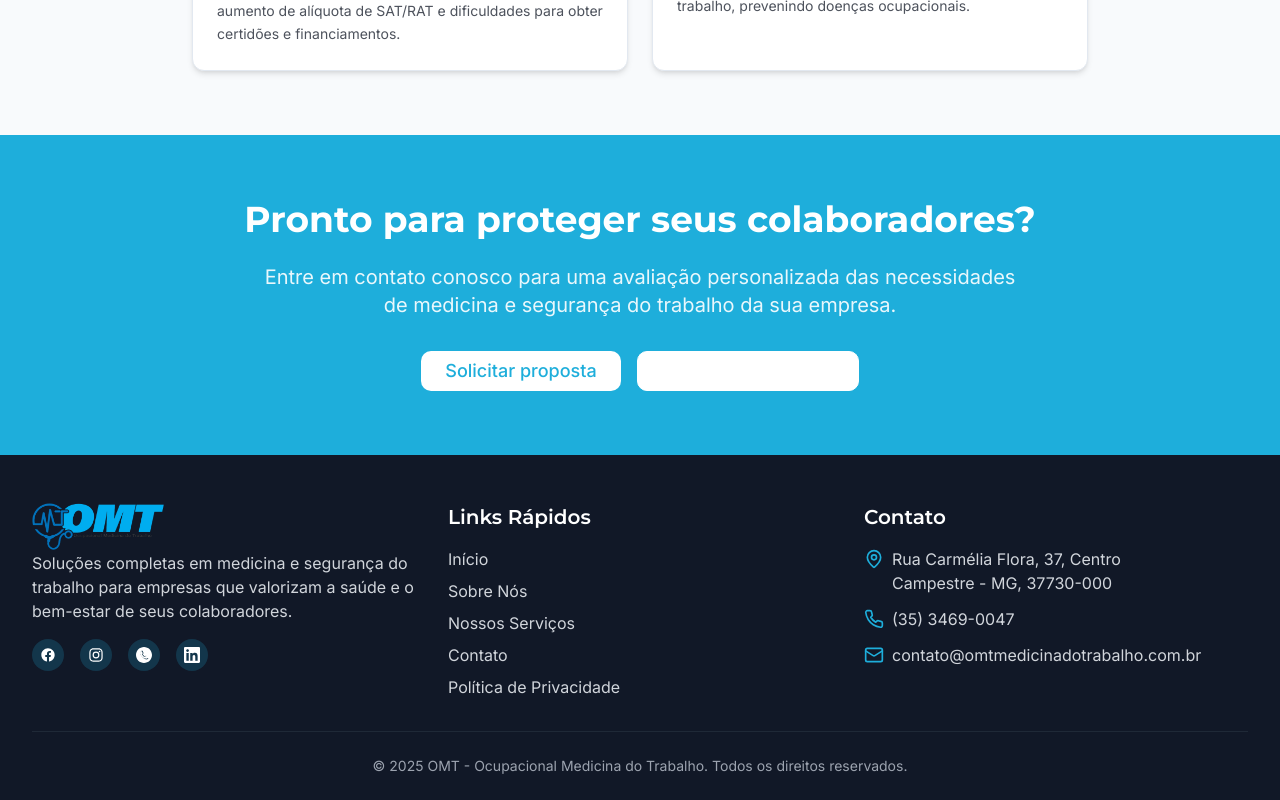
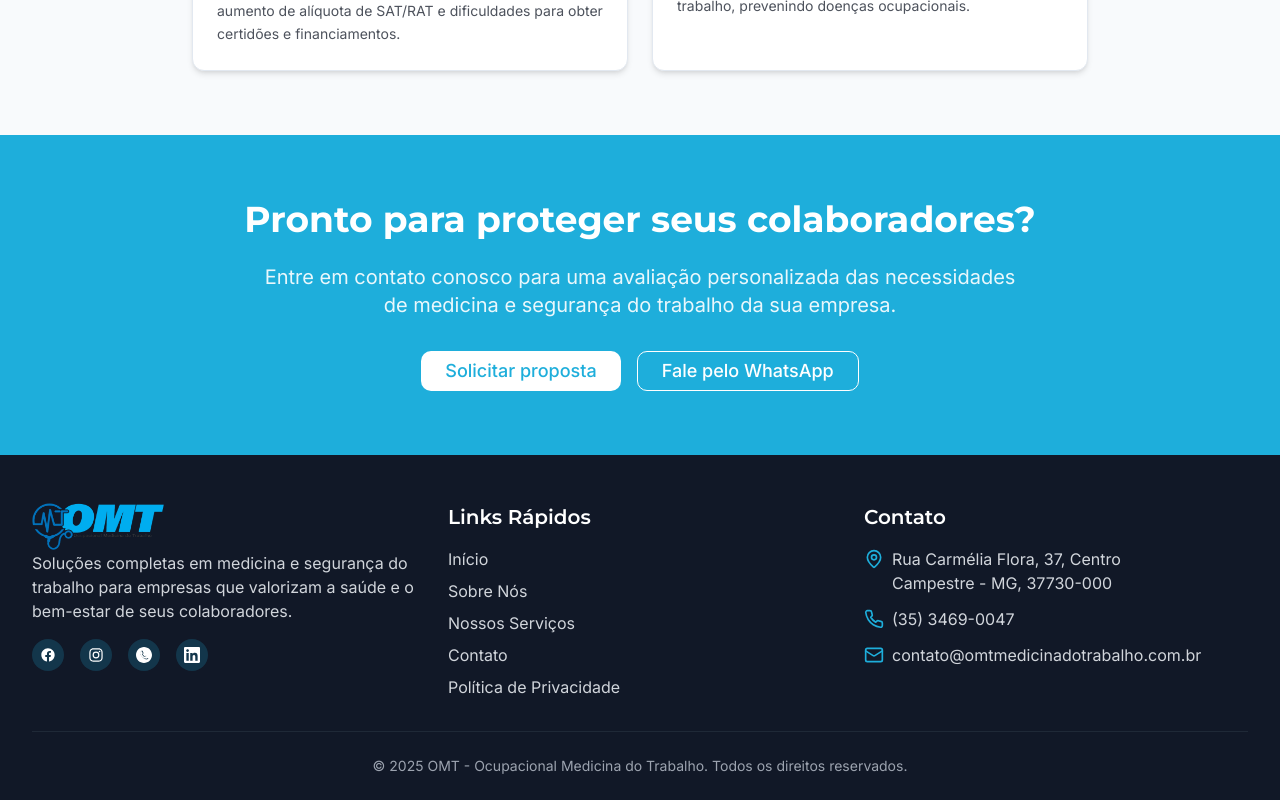
Before and after one commit to YuriBRYSaaS/omt-saude-segura-web, a React (Vite) app: page /servicos in a window 1280 px wide. Shown: the part 3479-4279 px from the top of the page. Built offline with nearby package versions, Linux system fonts and the light colour scheme.

Commit message:
Fix white on white button text
Co-authored-by: YuriBRYSaaS <188379519+YuriBRYSaaS@users.noreply.github.com>

```diff
--- a/src/pages/Servicos.tsx
+++ b/src/pages/Servicos.tsx
@@ -359,8 +359,7 @@ const Servicos = () => {
             </Link>
             <a href="https://wa.me/5511999999999" target="_blank" rel="noopener noreferrer">
               <Button
-                variant="outline"
-                className="text-white border-white hover:bg-white/10 text-lg px-6 py-3"
+                className="bg-transparent text-white border border-white hover:bg-white/10 text-lg px-6 py-3"
               >
                 Fale pelo WhatsApp
               </Button>
```
